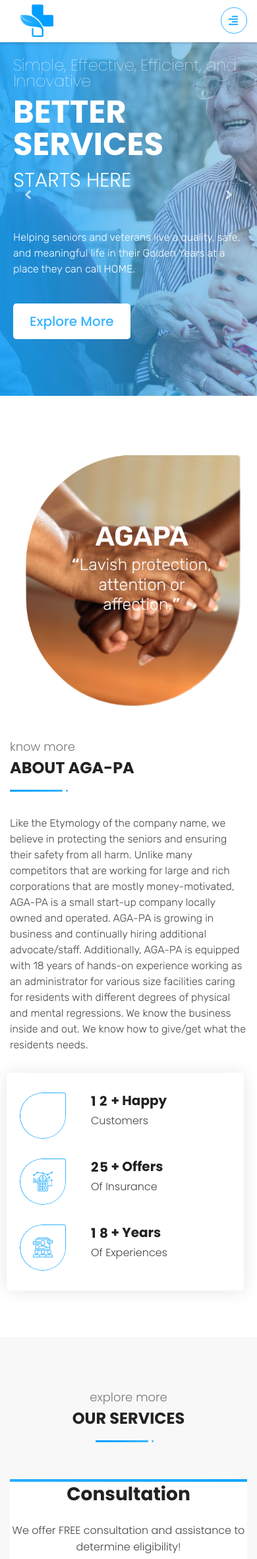
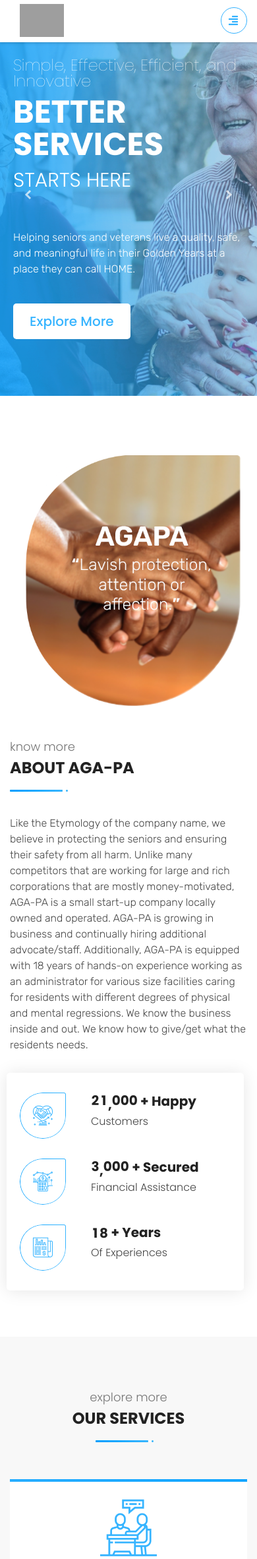
Before and after one commit to RattlesnakeCodingGroup/Aga-Pa-senior-services, a Django app: template agapeweb/templates/index.html in a window 390 px wide. Shown: the top 2363 px of the page at 66% size. Run offline with Django 3.2, Linux system fonts and the light colour scheme; the template is opened without the code that fills it, so the values that code supplies are empty; some libraries are stand-ins or nearby versions; grey boxes are pictures that could not be loaded.

Commit message:
Formatting, changed wonky slider direction, Icon change. New Logo, still working on it.

```diff
--- a/agapeweb/static/css/style.css
+++ b/agapeweb/static/css/style.css
@@ -105,6 +105,9 @@ a:hover {
     Preloader
 ==========================================
 */
+
+
+
 #preloader {
     position: fixed;
     top: 0;
--- a/agapeweb/static/js/custom.js
+++ b/agapeweb/static/js/custom.js
@@ -148,8 +148,8 @@ $(function () {
     $('.service-slick').slick({
         infinite: true,
         autoplaySpeed: 3000,
-        prevArrow: '<i class="fa fa-angle-right servNext"></i>',
-        nextArrow: '<i class="fa fa-angle-left servprev"></i>',
+        prevArrow: '<i class="fa fa-angle-left servprev"></i>',
+        nextArrow: '<i class="fa fa-angle-right servNext"></i>',
         autoplay: true,
         arrows: true,
         slidesToShow: 3,
--- a/agapeweb/templates/index.html
+++ b/agapeweb/templates/index.html
@@ -10,7 +10,7 @@
     <meta name="description" content="">
     <meta name="viewport" content="width=device-width, initial-scale=1">
     <!---Favicon Icon-->
-    <link rel="shortcut icon" type="image/png" href="{% static 'images/logo.png' %}">
+    <link rel="shortcut icon" type="image/x-icon" href="{% static 'images/agapa.ico' %}">
 
     <!---Font Icon-->
     <link href="{% static 'css/all.min.css'%}" rel="stylesheet">
@@ -55,16 +55,15 @@
     ============================= -->
 
     <!-- Header -->
-    <section id="header" class="header_area">
         <!-- Header nav AREA CSS -->
         <!--Header Top-->
 
         <div class="header-top">
             <div class="container">
                 <div class="row">
-                    <div class="col-lg-1 col-md-1 col-1 pr0 logo-pad">
+                    <div class="col-lg-2 col-md-1 col-1">
                         <div class="logo">
-                            <a class="navbar-brand" href="index.html"><img src="{% static 'images/logo.png' %}" class="img-fluid" alt="logo"></a>
+                            <a class="navbar-brand" href="index.html"><img src="{% static 'images/finalagapelogo.webp' %}" class="img-fluid" alt="logo"/></a>
                         </div>
                     </div>
 
@@ -100,12 +99,12 @@
                             <i class="fas fa-envelope"></i>
                         </div>
                     </div>
-                    <div class="col-lg-2 col-md-2 col-2 pl0">
+                    <div class="col-lg-1 col-md-2 col-2 pl0">
                         <div class="subheader-text">
                             <p>E-mail</p>
-                            <h5>
+                            <h6>
                                 agapaseniorresourcesllc@gmail.com
-                            </h5>
+                            </h6>
                         </div>
                     </div>
                 </div>
@@ -122,28 +121,18 @@
                 </button>
                 <div class="collapse navbar-collapse" id="navbarSupportedContent">
                     <ul class="navbar-nav">
-                        <li class="nav-item"><a class="nav-link active" href="index.html"><span data-hover="Home">Home</span></a></li>
+                        <li class="nav-item"><a class="nav-link" href="#home"><span data-hover="Home">Home</span></a></li>
 
-                        <li class="nav-item"><a class="nav-link" href="about-us.html"><span data-hover="About">About us</span></a></li>
+                        <li class="nav-item"><a class="nav-link" href="#aboutus"><span data-hover="About">About us</span></a></li>
                         <li class="nav-item"><a class="nav-link" href="#service"><span data-hover="Services">Our Services</span></a></li>
                         <li class="nav-item"><a class="nav-link" href="#testimonial"><span data-hover="Services">Testimonials</span></a></li>
-                        <li class="nav-item dropdown">
-                            <a href="blog-grid-view.html" class="dropdown-toggle nav-link" data-toggle="dropdown" role="button" aria-haspopup="true" aria-expanded="false"><span data-hover="pages">pages <i class="caret"></i></span></a>
 
-                            <ul class="dropdown-menu">
-                                <li><a href="expert.html">Expert Page</a></li>
-                                <li><a href="faq.html">FAQ Page</a></li>
-                                <li><a href="blog.html">Blog Page</a></li>
-                                <li><a href="blog-details.html">Blog Detail Page</a></li>
-                            </ul>
-
-                        </li>
 
                         <li class="nav-item"><a class="nav-link" href="#contact"><span data-hover="Contact">Contact</span></a></li>
                     </ul>
                 </div>
 
-                <div><a class="btn btn-4 btn-br" href="#" title="Book Now" data-toggle="modal" data-target="#popup">Get a Quote</a></div>
+
 
 
             </div>
@@ -151,7 +140,7 @@
         <nav id='cssmenu' class="hidden mobile">
             <div class="logo">
                 <a href="index.html" class="logo">
-                    <img src="{% static 'images/logo.png' %}" class="img-responsive" alt="">
+                    <img src="{% static 'images/finalagapelogo.webp' %}" class="img-responsive" alt="">
                 </a>
             </div>
             <div id="head-mobile"></div>
@@ -161,31 +150,25 @@
                 <li><a href="about-us.html">About us</a></li>
                 <li><a href="#service">Our Services</a></li>
                 <li><a href="#testimonial">Testimonials</a></li>
-                <li class="dropdown"><a href="" class="dropdown-toggle" data-toggle="dropdown" role="button" aria-haspopup="true" aria-expanded="false">Pages</a>
-                    <ul class="dropdown-menu maindrop_menu">
-                        <li><a href="expert.html">Expert Page</a></li>
-                        <li><a href="faq.html">FAQ Page</a></li>
-                        <li><a href="blog.html">Blog Page</a></li>
-                        <li><a href="blog-details.html">Blog Detail Page</a></li>
-                    </ul>
-                </li>
+
                 <li class="nav-item"><a href="#contact">Contact</a></li>
 
 
-                <li class="login"><a href="#" class="btn btn-4 btn-br">Get a Quote</a></li>
+                <li class="login"><a href="#" class="btn btn-4 btn-br">Contact us</a></li>
 
             </ul>
 
         </nav>
-    </section>
+
     <!-- Header End -->
 
     <!-- =============================
         Start: Header Slider
     ============================= -->
+    <section id="home">
     <div class="tg-sliderholder">
         <div id="tg-homeslider" class="tg-homeslider tg-haslayout" style="padding-bottom: 0!important">
-            <div class="pogoSlider-slide" data-transition="fade" data-duration="600" style="background:url({% static 'images/slideragape.jpg' %}) no-repeat scroll center center;">
+            <div class="pogoSlider-slide" data-transition="fade" data-duration="200" style="background:url({% static 'images/slideragape.jpg' %}) no-repeat scroll center center;">
                 <div class="container">
                     <div class="row">
                         <div class="col-xs-12 col-sm-12 col-md-12 col-lg-7">
@@ -196,7 +179,7 @@
                                 <p>Helping seniors and veterans live a quality, safe, and meaningful life in their Golden
                                     Years at a place they can call HOME.</p>
 
-                                <a class="btn-shape btn banner-btn btn-4" data-in="slideUp" data-out="slideDown" data-duration="800" data-delay="300" href="#">Explore More</a>
+                                <a class="btn-shape btn banner-btn btn-4" data-in="slideUp" data-out="slideDown" data-duration="800" data-delay="300" href="#about">Explore More</a>
 
                             </div>
                         </div>
@@ -267,12 +250,12 @@
                     <div class="row justify-content-center fun-facts-area">
                         <div class="col-md-1 col-3 no-padding">
                             <div class="about-icon1">
-                                <i class="flaticon2-022-handshake"></i>
+                                <i class="flaticon-022-handshake"></i>
                             </div>
                         </div>
                         <div class="col-md-3 col-9">
                             <div class="fun-facts-item">
-                                <h3 class="title odometer" data-count="12">00</h3>
+                                <h3 class="title odometer" data-count="21,000">00</h3>
                                 <span>+ happy</span>
                                 <p>Customers</p>
                             </div>
@@ -284,14 +267,14 @@
                         </div>
                         <div class="col-md-3 col-9">
                             <div class="fun-facts-item">
-                                <h3 class="title odometer" data-count="25">00</h3>
-                                <span>+ offers</span>
-                                <p>of Insurance</p>
+                                <h3 class="title odometer" data-count="3,000">00</h3>
+                                <span>+ Secured</span>
+                                <p>Financial assistance</p>
                             </div>
                         </div>
                         <div class="col-md-1 col-3 no-padding">
                             <div class="about-icon1">
-                                <i class="flaticon-010-conference"></i>
+                                <i class="flaticon-006-report"></i>
                             </div>
                         </div>
                         <div class="col-md-3 col-9">
@@ -338,40 +321,40 @@
                 <div class="col-md-4">
                     <div class="service-inner text-center">
                         <div>
-                            <i class="flaticon2-011-consultation"></i>
+                            <i class="flaticon-011-consultation"></i>
                         </div>
                         <h5>Consultation</h5>
-                        <p>We offer FREE consultation and assistance to determine eligibility! </p>
+                        <p>We offer FREE consultation and assistance to determine financial, physical and mental eligibility. </p>
                         <div><a class="btn btn-4 btn-ser" href="#">Get a Quote</a></div>
                     </div>
                 </div>
                 <div class="col-md-4">
                     <div class="service-inner text-center">
                         <div>
-                            <i class="flaticon-medical-insurance"></i>
+                            <i class="flaticon-012-consumer"></i>
                         </div>
-                        <h5>Health Insurance</h5>
-                        <p>Health insurance is an insurance that covers the whole or a part of the risk of a person incurring medical expenses. spreading the risk over </p>
+                        <h5>Counseling</h5>
+                        <p>We offer counseling to help find the best assistance needed.  </p>
                         <div><a class="btn btn-4 btn-ser" href="#">Get a Quote</a></div>
                     </div>
                 </div>
                 <div class="col-md-4">
                     <div class="service-inner text-center">
                         <div>
-                            <i class="flaticon-safe-flight"></i>
+                            <i class="flaticon-025-maze"></i>
                         </div>
-                        <h5>Travel Insurance</h5>
-                        <p>Health insurance is an insurance that covers the whole or a part of the risk of a person incurring medical expenses. spreading the risk over </p>
+                        <h5>Unique Placement</h5>
+                        <p>We will personally provide you with a tour of different facilities through video tours and interviews with residents and staff. </p>
                         <div><a class="btn btn-4 btn-ser" href="#">Get a Quote</a></div>
                     </div>
                 </div>
                 <div class="col-md-4">
                     <div class="service-inner text-center">
                         <div>
-                            <i class="flaticon-medical-insurance"></i>
+                            <i class="flaticon-024-report-1"></i>
                         </div>
-                        <h5>Health Insurance</h5>
-                        <p>Health insurance is an insurance that covers the whole or a part of the risk of a person incurring medical expenses. spreading the risk over </p>
+                        <h5>Assistance</h5>
+                        <p>We offer assistance in filling-up forms required for admission to greatly simplify the process. We also offer assistance in applying for Medicaid or V.A. financial assistance. </p>
                         <div><a class="btn btn-4 btn-ser" href="#">Get a Quote</a></div>
                     </div>
                 </div>
```
Also changed, not shown: other parts of agapeweb/templates/index.html (+17 -18 lines).
